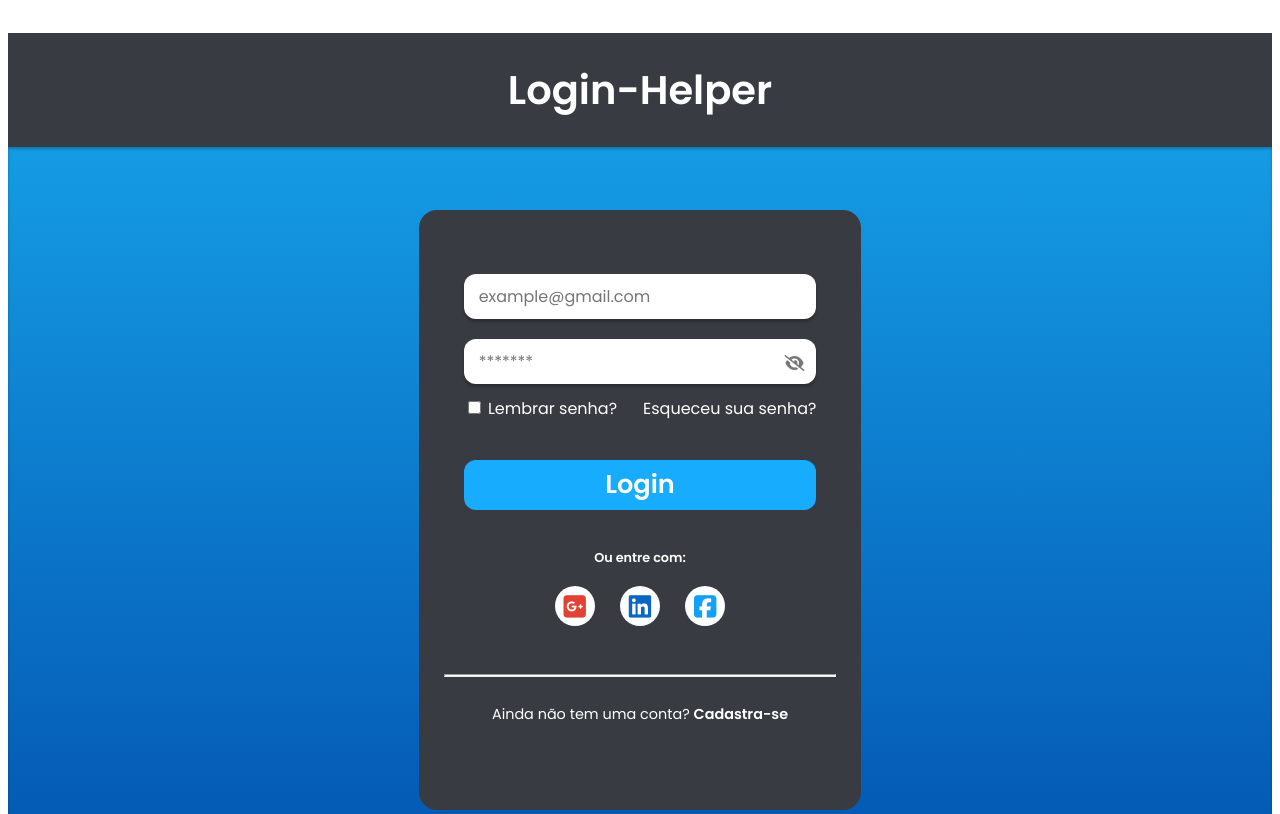
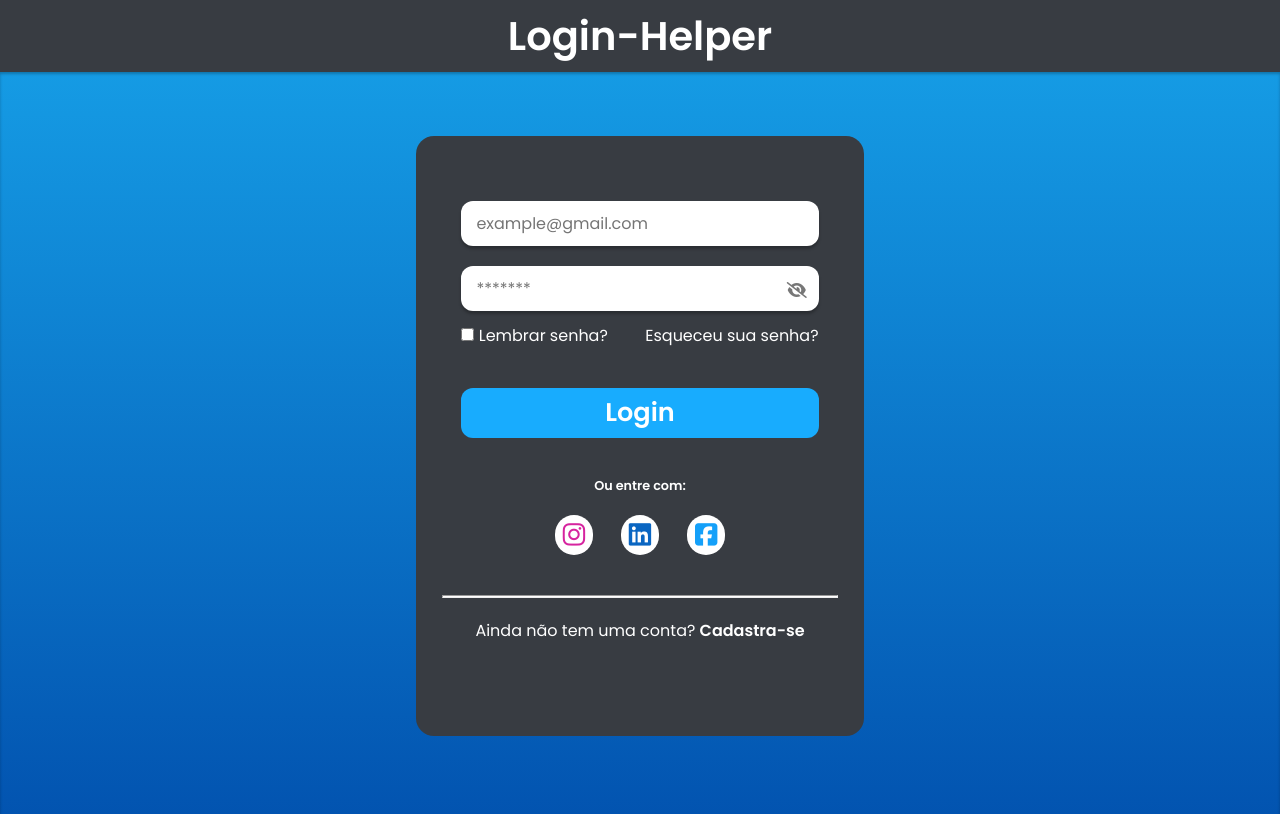
Before and after one commit to cassemanuel/Projeto-Front-End, a plain HTML site: page Login/index.html in a window 1280 px wide. Shown: the top 814 px of the page. Drawn offline with Linux system fonts and the light colour scheme.

Commit message:
Correções no projeto criado

```diff
--- a/Login/css/styles.css
+++ b/Login/css/styles.css
@@ -1,229 +1,4 @@
 * {
-<<<<<<< HEAD
-  margin: 0;
-  padding: 0;
-  box-sizing: border-box;
-  font-family: 'Poppins', sans-serif;
-  text-decoration: none;
-  color: #fff;
-}
-
-header {
-  min-height: 9vh;
-  display: flex;
-  align-items: center;
-  justify-content: center;
-  background-color: #383c42;
-}
-
-header h1 {
-  font-size: 2.5em;
-  color: #fff;
-}
-
-main {
-  width: 100%;
-  min-height: 100vh;
-  background: linear-gradient(#18acfe, #0166e1);
-
-  display: flex;
-  justify-content: center;
-
-  box-shadow: inset 0px 2px 3px rgba(0, 0, 0, 0.25);
-}
-
-main form {
-  margin-top: 5%;
-  width: 35%;
-  height: 75vh;
-  background-color: #383c42;
-  box-shadow: 0px 3px 4px rgba(0, 0, 0, 0.4) inset 0px 4px 4px rgba(0, 0, 0, 0.25);
-  border-radius: 18px;
-  padding: 2%;
-
-  display: flex;
-  flex-direction: column;
-  align-items: center;
-}
-
-main form .inputs-container {
-  margin-top: 10%;
-  width: 100%;
-
-  display: flex;
-  flex-direction: column;
-  align-items: center;
-}
-
-main form .inputs-container input {
-  width: 90%;
-  height: 45px;
-  padding: 8px 15px;
-  border: 0;
-  outline: 0;
-  border-radius: 12px;
-
-  font-size: 16px;
-  color: #312e42;
-
-  box-shadow: 0px 3px 3px rgba(0, 0, 0, 0.25);
-}
-
-main form .inputs-container input:focus {
-  box-shadow: inset 1px 4px 7px rgba(0, 0, 0, 0.5);
-}
-
-main form .password-container {
-  margin-top: 5%;
-  width: 100%;
-  position: relative;
-
-  display: flex;
-  flex-direction: column;
-  align-items: center;
-}
-
-main form .password-container i {
-  position: absolute;
-  right: 8%;
-  top: 35%;
-  color: #777;
-  cursor: pointer;
-}
-
-main form .password-container #eye {
-  display: none;
-}
-
-main form .password-infos {
-  width: 90%;
-  margin-top: 3%;
-
-  display: flex;
-  align-items: center;
-  justify-content: space-between;
-}
-
-main form .password-infos a {
-  transition: 0.2s ease-in-out;
-}
-
-main form .password-infos a:hover {
-  color: #18acfe;
-}
-
-main form button {
-  background-color: #18acfe;
-  width: 90%;
-  height: 50px;
-  border: 0;
-  outline: 0;
-  border-radius: 12px;
-  margin-top: 10%;
-  font-size: 1.6em;
-  font-weight: 600;
-  cursor: pointer;
-  transition: 0.3s ease-in-out;
-}
-
-main form button:hover {
-  background: #fff;
-  color: #18acfe;
-}
-
-main form .links-container {
-  width: 100%;
-  display: flex;
-  flex-direction: column;
-  align-items: center;
-  margin-top: 10%;
-}
-
-main form .links-container span {
-  font-size: 0.8em;
-  font-weight: 600;
-}
-
-main form .links-container aside {
-  margin-top: 5%;
-  width: 50%;
-
-  display: flex;
-  align-items: center;
-  justify-content: space-around;
-}
-
-main form .links-container aside i {
-  font-size: 1.6em;
-  background-color: #fff;
-  padding: 8px;
-  height: 40px;
-  width: 40px;
-  border-radius: 20px;
-  transition: 0.3s ease-in-out;
-  color: #fff;
-
-  display: flex;
-  align-items: center;
-  justify-content: center;
-}
-
-main form .links-container aside .google {
-  color: #e34133;
-}
-
-main form .links-container aside .google:hover {
-  background-color: #e34133;
-  color: #fff;
-}
-
-main form .links-container aside .linkedin {
-  color: #0a66c2;
-}
-
-main form .links-container aside .linkedin:hover {
-  background-color: #0a66c2;
-  color: #fff;
-}
-
-main form .links-container aside .facebook {
-  color: #14a0f9;
-}
-
-main form .links-container aside .facebook:hover {
-  background-color: #14a0f9;
-  color: #fff;
-}
-
-main form footer {
-  width: 100%;
-  margin-top: 10%;
-
-  display: flex;
-  flex-direction: column;
-  align-items: center;
-}
-
-main form footer hr {
-  width: 100%;
-  height: 3px;
-  background-color: #fff;
-}
-
-main form footer span {
-  font-weight: 400;
-  font-size: 0.9em;
-  margin-top: 5%;
-}
-
-main form footer a {
-  font-weight: 600;
-  transition: 0.2s ease-in-out;
-}
-
-main form footer a:hover {
-  color: #18acfe;
-=======
     margin: 0;
     padding: 0;
     box-sizing: border-box;
@@ -439,5 +214,4 @@ main form footer a {
 
 main form footer a:hover {
     color: #18acfe;
->>>>>>> 439cc32 (Projeto Login Concluido)
 }
--- a/Login/index.html
+++ b/Login/index.html
@@ -1,12 +1,8 @@
 <!DOCTYPE html>
 <html lang="pt-br">
-<<<<<<< HEAD
-  <head>
-=======
-<!-- Projeto feito por Cássio Silva -->
+<!-- Projeto feito por Cássio Silva-->
 
 <head>
->>>>>>> 439cc32 (Projeto Login Concluido)
     <meta charset="UTF-8">
     <meta name="viewport" content="width=device-width, initial-scale=1.0">
     <title>Login-Helper</title>
@@ -16,56 +12,6 @@
     <link rel="preconnect" href="https://fonts.gstatic.com">
     <link href="https://fonts.googleapis.com/css2?family=Poppins:wght@400;600&display=swap" rel="stylesheet">
     <script src="https://kit.fontawesome.com/d987aa355c.js" crossorigin="anonymous" defer></script>
-<<<<<<< HEAD
-  </head>
-
-  <body>
-    <header>
-      <h1>Login-Helper</h1>
-    </header>
-
-    <main>
-      <form>
-        <section class="inputs-container">
-          <input type="email" placeholder="example@gmail.com">
-
-          <div class="password-container">
-            <input type="password" id="field-password" class="field-password" placeholder="*******">
-            <i class="fas fa-eye" id="eye" onclick="showPassword()"></i>
-            <i class="fas fa-eye-slash" id="eye-slash" onclick="showPassword()"></i>
-          </div>
-        </section>
-
-        <section class="password-infos">
-          <div>
-            <input type="checkbox">
-            <span>Lembrar senha?</span>
-          </div>
-
-          <a href="#">Esqueceu sua senha?</a>
-        </section>
-
-        <button id="btn-login">Login</button>
-
-        <section class="links-container">
-          <span>Ou entre com:</span>
-
-          <aside>
-            <a href="#"><i class="fab fa-google-plus-square google"></i></a>
-            <a href="#"><i class="fab fa-linkedin linkedin"></i></a>
-            <a href="#"><i class="fab fa-facebook-square facebook"></i></a>
-          </aside>
-        </section>
-
-        <footer>
-          <hr>
-          <span>Ainda não tem uma conta? <a href="#">Cadastra-se</a></span>
-        </footer>
-      </form>
-    </main>
-
-  </body>
-=======
 </head>
 
 <body>
@@ -115,5 +61,4 @@
 
 </body>
 
->>>>>>> 439cc32 (Projeto Login Concluido)
 </html>
--- a/Login/js/index.js
+++ b/Login/js/index.js
@@ -1,24 +1,4 @@
 function showPassword() {
-<<<<<<< HEAD
-  const eye = document.getElementById('eye');
-  const eyeSlash = document.getElementById('eye-slash');
-  const fieldPassword = document.getElementById('field-password');
-
-  if(eye.style.display === 'none') {
-    eye.style.display = 'block';
-    eyeSlash.style.display = 'none';
-    fieldPassword.type = 'text';
-  } else {
-    eye.style.display = 'none';
-    eyeSlash.style.display = 'block';
-    fieldPassword.type = 'password';
-  }
-};
-
-document.getElementById('btn-login').addEventListener('click', function(e) {
-  e.preventDefault();
-  alert('Logado!');
-=======
     const eye = document.getElementById('eye');
     const eyeSlash = document.getElementById('eye-slash');
     const fieldPassword = document.getElementById('field-password');
@@ -37,5 +17,4 @@ document.getElementById('btn-login').addEventListener('click', function(e) {
 document.getElementById('btn-login').addEventListener('click', function(e) {
     e.preventDefault();
     alert('Logado!');
->>>>>>> 439cc32 (Projeto Login Concluido)
 });
```
